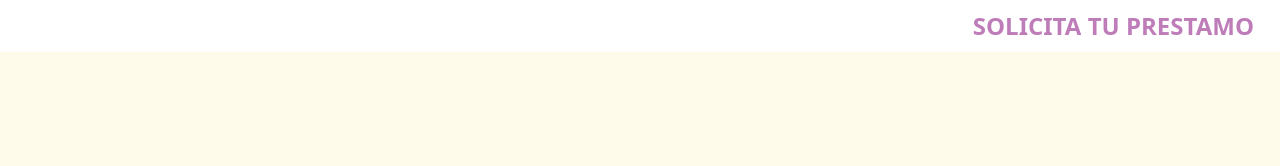
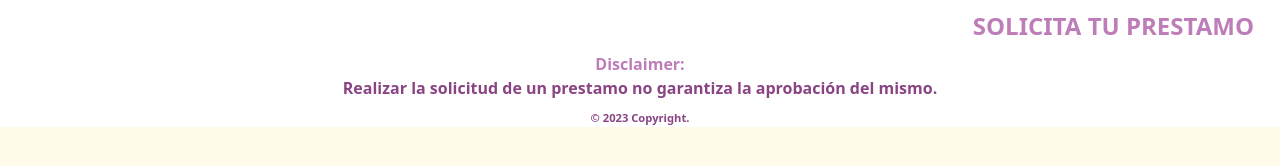
Before and after one commit to KatyaEspinosa03/Proyecto-JavaScript, a website: page index.html in a window 1280 px wide. Drawn offline with nearby package versions, Linux system fonts and the light colour scheme.

Commit message:
argege footer y estilo

```diff
--- a/SCSS/style.scss
+++ b/SCSS/style.scss
@@ -15,3 +15,19 @@ body {
         }
     }
 }
+
+footer {
+    background-color: rgb(255, 255, 255);
+    color: rgb(138, 68, 132);
+    font-weight: bold;
+
+    .disclaimer {
+        font-weight: bold;
+        color:  rgb(190, 125, 185);
+    }
+
+    .copy-right {
+        font-size: 70%;
+        margin-top: 10px;
+    }
+}
--- a/index.html
+++ b/index.html
@@ -11,10 +11,41 @@
 </head>
 <body>
     <!-- NAV -->
-    <ul class="nav justify-content-end">
-        <li class="nav-item">
-        <a class="nav-link active" aria-current="page" href="#"> SOLICITA TU PRESTAMO </a>
-        </li>
+    <section clas="container navbar">
+        <div class="row">
+                <div class="col-md-12">
+                    <ul class="nav justify-content-end">
+                        <li class="nav-item">
+                        <a class="nav-link active" aria-current="page" href="#"> SOLICITA TU PRESTAMO </a>
+                        </li>
+                    </ul>
+                </div>
+        </div>
+    </section>
+
+    <!-- FOOTER -->
+<footer>
+    <section class="container">
+        <div class="row">
+            <div class="col-md-12">
+                <section class="text-center text-justify fs-6">
+                    <div class="disclaimer"> Disclaimer: </div>
+                    Realizar la solicitud de un prestamo
+                    no garantiza la aprobación del mismo.
+                </section>
+            </div>
+        </div>
+        <div class="row">
+            <div class="col-md-12">
+                <section class="text-center copy-right">
+                    © 2023 Copyright.
+                </section>
+            </div>
+        </div>
+    </section>
+</footer>
+
+
     <script src="https://cdn.jsdelivr.net/npm/bootstrap@5.3.0-alpha3/dist/js/bootstrap.bundle.min.js"
     integrity="sha384-ENjdO4Dr2bkBIFxQpeoTz1HIcje39Wm4jDKdf19U8gI4ddQ3GYNS7NTKfAdVQSZe" crossorigin="anonymous"></script>
     <script src="main.js"></script>
```
Also changed, not shown: css/style.css, 2 other files.
